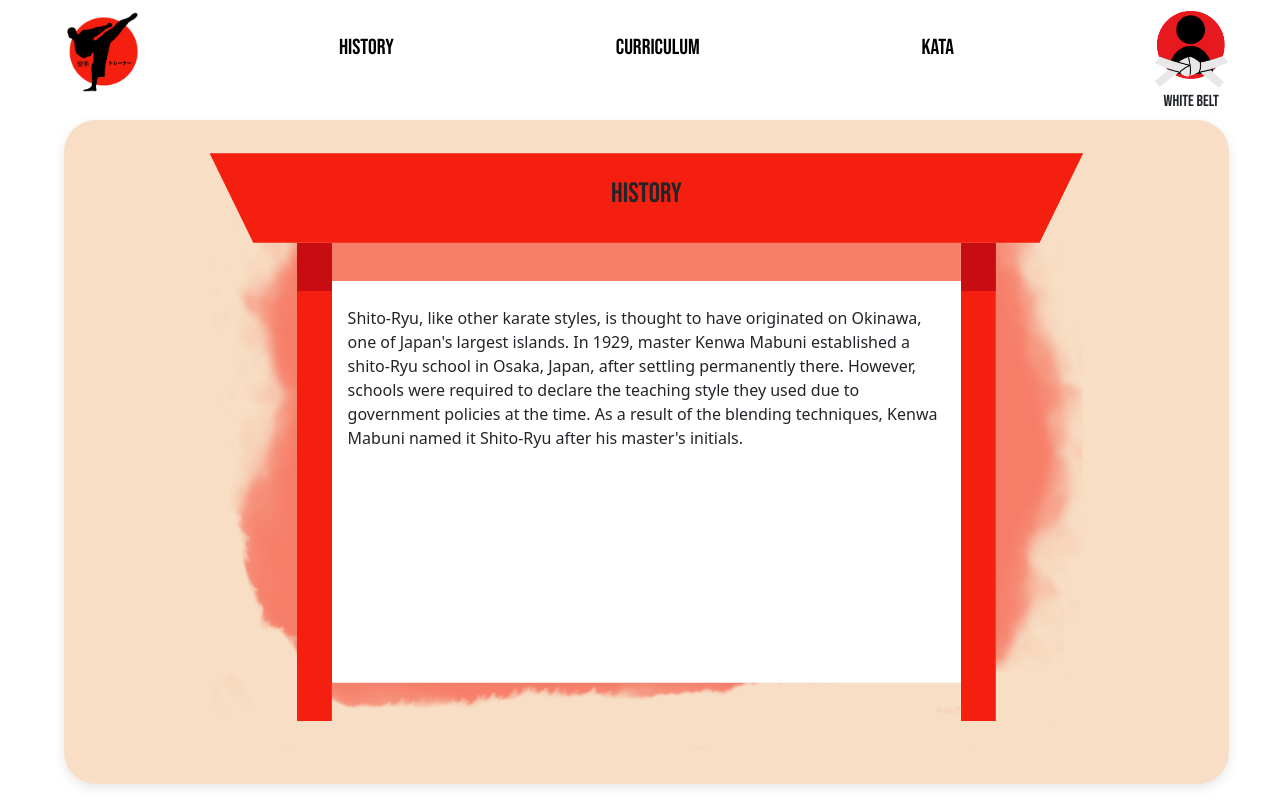
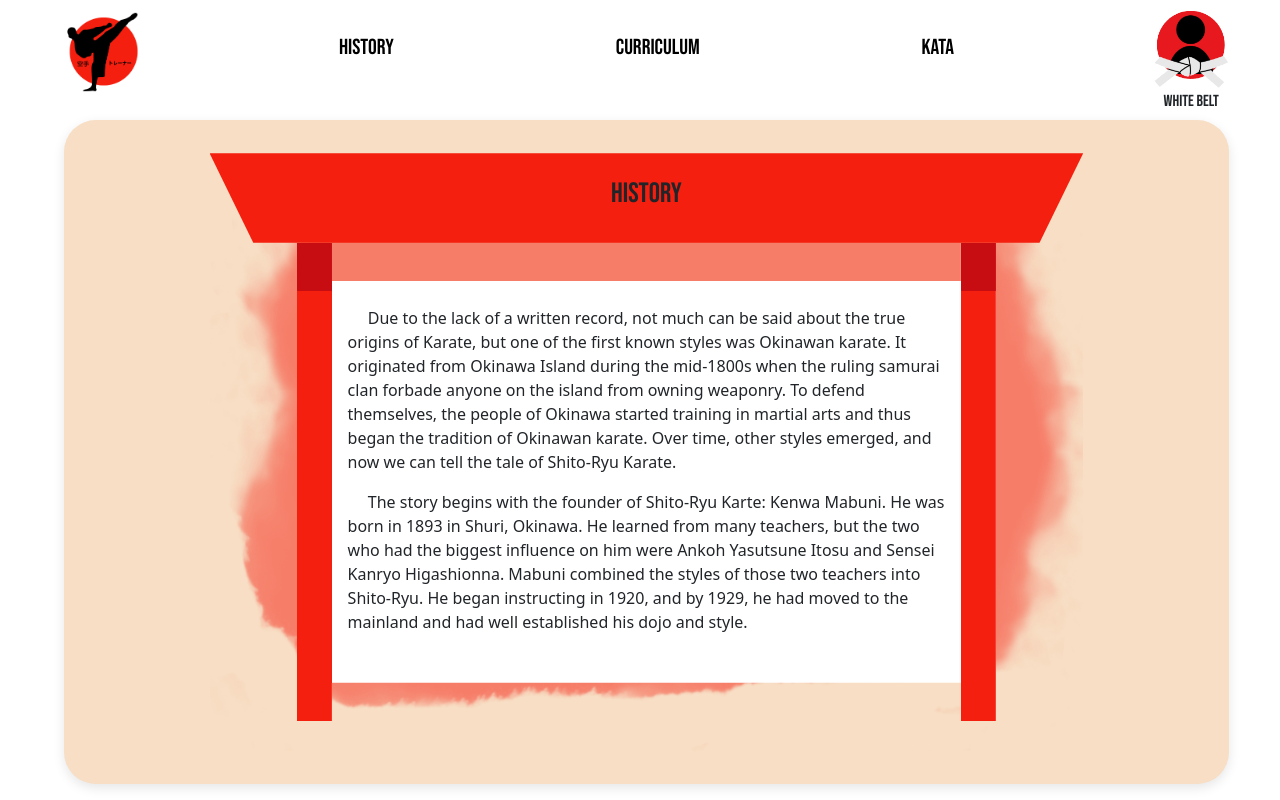
Before and after one commit to CrystalBow/group1_KarateSite, a React (Vite) app in the folder frontend/: page /history in a window 1280 px wide. Built offline with nearby package versions, Linux system fonts and the light colour scheme.

Commit message:
Update HistoryPage.tsx

```diff
--- a/frontend/src/pages/HistoryPage.tsx
+++ b/frontend/src/pages/HistoryPage.tsx
@@ -25,7 +25,21 @@ const HistoryPage = () =>
                                 </div>
                                 <div id="historyTextBox" className="">
                                     <br/>
-                                    <p className=""> Shito-Ryu, like other karate styles, is thought to have originated on Okinawa, one of Japan's largest islands. In 1929, master Kenwa Mabuni established a shito-Ryu school in Osaka, Japan, after settling permanently there. However, schools were required to declare the teaching style they used due to government policies at the time. As a result of the blending techniques, Kenwa Mabuni named it Shito-Ryu after his master's initials. </p>
+                                    <p>
+                                        &emsp; Due to the lack of a written record, not much can be said about the true origins of Karate,
+                                        but one of the first known styles was Okinawan karate. It originated from Okinawa Island during the
+                                        mid-1800s when the ruling samurai clan forbade anyone on the island from owning weaponry.
+                                        To defend themselves, the people of Okinawa started training in martial arts and thus began
+                                        the tradition of Okinawan karate. Over time, other styles emerged, and now we can tell the tale
+                                        of Shito-Ryu Karate.
+                                    </p>
+                                    <p>
+                                        &emsp; The story begins with the founder of Shito-Ryu Karte: Kenwa Mabuni. He was born in 1893 in Shuri,
+                                        Okinawa. He learned from many teachers, but the two who had the biggest influence on him were
+                                        Ankoh Yasutsune Itosu and Sensei Kanryo Higashionna. Mabuni combined the styles of those two teachers
+                                        into Shito-Ryu. He began instructing in 1920, and by 1929, he had moved to the mainland and had well
+                                        established his dojo and style.
+                                    </p>
                                 </div>
                             </div>
                         </div>
```
